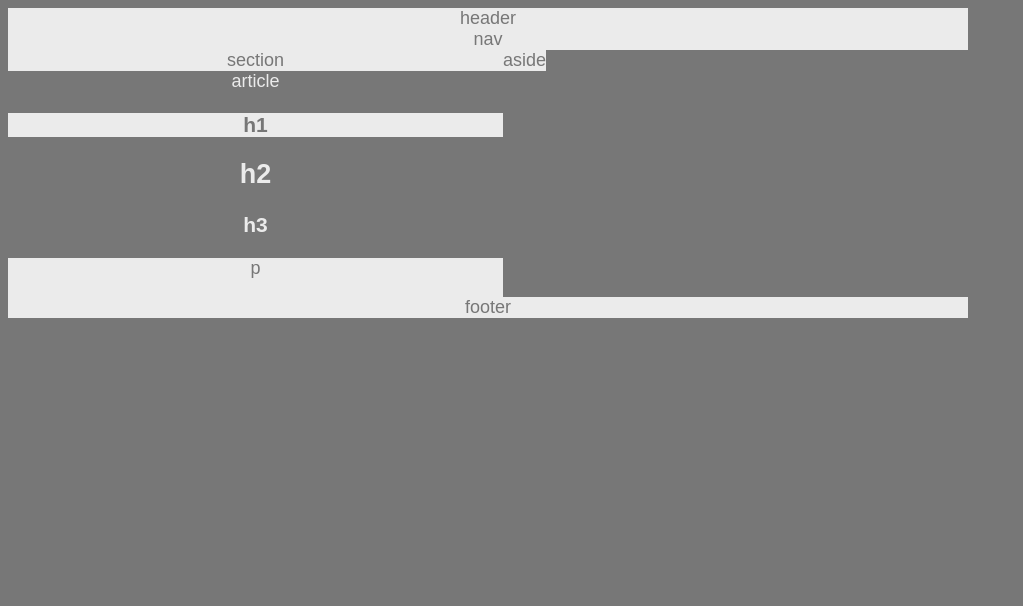
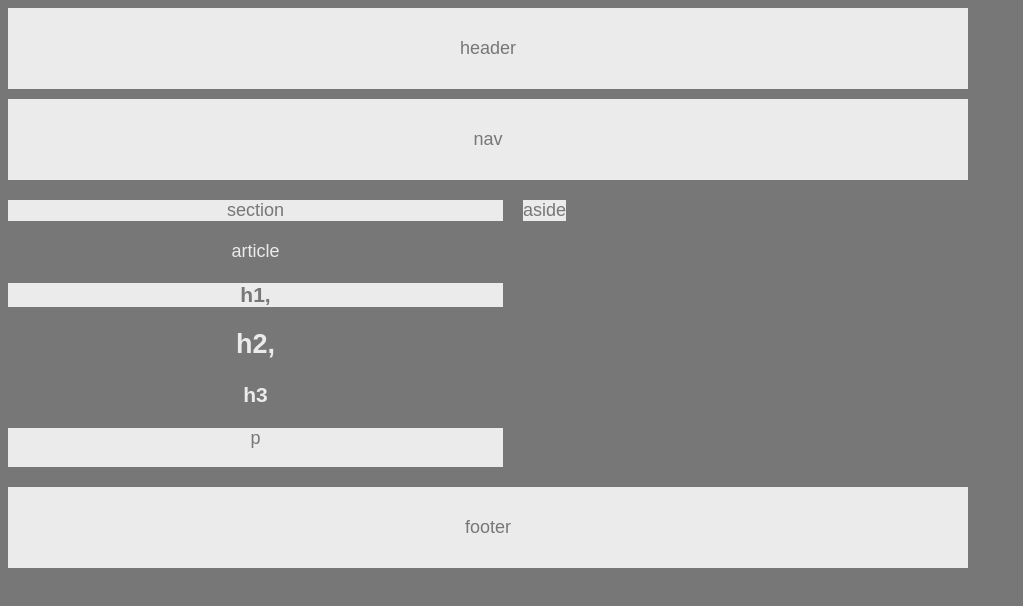
Before and after one commit to kevinmahoney135/HW-Wireframe, a plain HTML site: page index.html in a window 1280 px wide. Shown: the whole page, without its empty margins (0-1023 px from the left). Drawn offline with Linux system fonts and the light colour scheme.

Commit message:
Added padding and margins

```diff
--- a/index.html
+++ b/index.html
@@ -18,9 +18,7 @@
         section
         <article>
             article
-            <h1>h1</h1>
-            <h2>h2</h2>
-            <h3>h3</h3>
+            <h1>h1, </h1><h2>h2, </h2><h3>h3</h3>
             <p>
                 p
             </p>
--- a/style.css
+++ b/style.css
@@ -8,26 +8,34 @@ body {
 }
 header {
     background: #ebebeb;
+    margin-bottom: 10px;
+    padding: 30px;
 }
 nav {
     background: #ebebeb;
+    margin-bottom: 20px;
+    padding: 30px;
 }
 section {
     background: #ebebeb;
     width: 495px;
+    margin-bottom: 20px;
     float: left;
 }
 aside {
     background: #ebebeb;
+    margin-left: 20px;
     float: left;
 }
 footer {
     clear: both;
+    padding: 30px;
     background: #ebebeb;
 }
 article {
     color: #ebebeb;
     background: #777;
+    padding-top: 20px;
 }
 h1 {
     color: #777;
```
